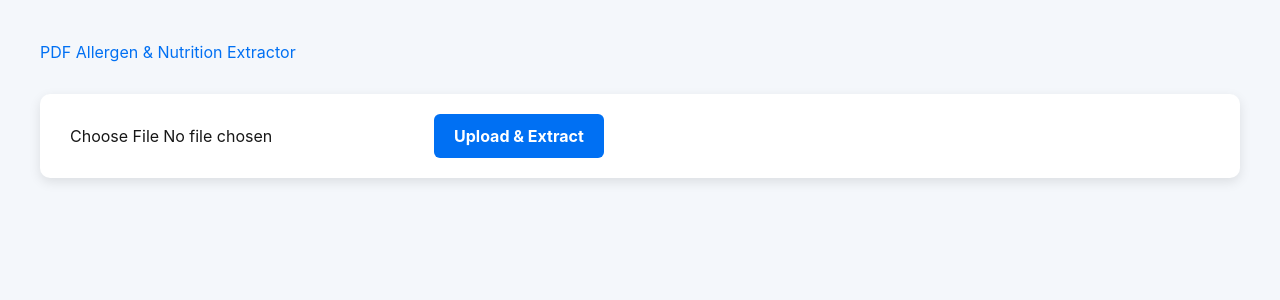
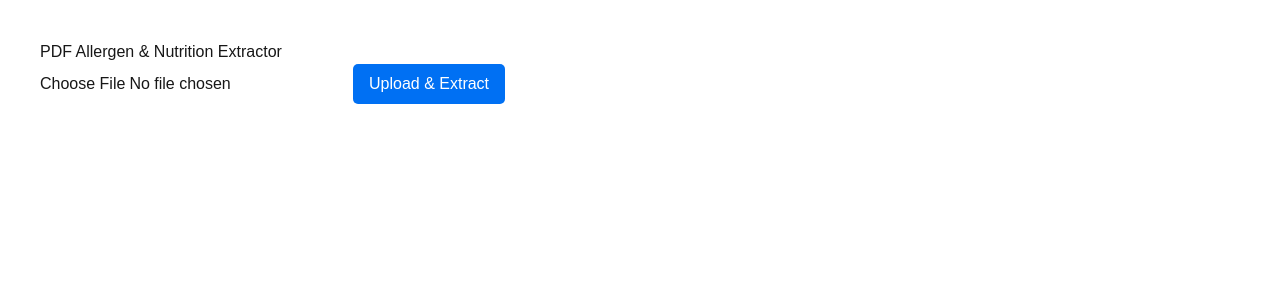
Before and after one commit to turyatemba/front-end-pdf-extractor, a Next.js app: page / in a window 1280 px wide. Shown: the top 300 px of the page. Built offline with nearby package versions, Linux system fonts and the light colour scheme.

Commit message:
Update page.tsx

```diff
--- a/app/page.tsx
+++ b/app/page.tsx
@@ -1,3 +1,4 @@
+
 "use client";
 
 import { useState } from "react";
@@ -5,12 +6,14 @@ import { useState } from "react";
 export default function Home() {
   const [file, setFile] = useState<File | null>(null);
   const [result, setResult] = useState<any>(null);
+  //const [result, setResult] = useState(null);
   const [loading, setLoading] = useState(false);
 
   const uploadPDF = async () => {
     if (!file) return alert("Please select a PDF.");
 
     setLoading(true);
+
     const formData = new FormData();
     formData.append("file", file);
 
@@ -24,133 +27,43 @@ export default function Home() {
     setLoading(false);
   };
 
-  const cardStyle: React.CSSProperties = {
-    background: "#ffffff",
-    padding: "20px",
-    borderRadius: "10px",
-    boxShadow: "0 4px 12px rgba(0,0,0,0.1)",
-    marginTop: "30px",
-  };
+  return (
+    <main style={{ padding: "40px", fontFamily: "sans-serif" }}>
+      <h1>PDF Allergen & Nutrition Extractor</h1>
 
-  const tableStyle: React.CSSProperties = {
-    width: "100%",
-    borderCollapse: "collapse",
-    marginTop: "10px",
-  };
-
-  const thStyle: React.CSSProperties = {
-    background: "#0070f3",
-    color: "white",
-    padding: "10px",
-    textAlign: "left",
-  };
-
-  const tdStyle: React.CSSProperties = {
-    border: "1px solid #ddd",
-    padding: "10px",
-  };
-
-  return (
-    <main style={{ padding: "40px", fontFamily: "Inter, sans-serif", background: "#f4f7fb", minHeight: "100vh" }}>
-      <h1 style={{ color: "#0070f3" }}>PDF Allergen & Nutrition Extractor</h1>
-
-      <div style={cardStyle}>
       <input
   type="file"
   accept="application/pdf"
   onChange={(e) => setFile(e.target.files?.[0] ?? null)}
-          style={{ padding: "10px" }}
         />
 
       <button
         onClick={uploadPDF}
         style={{
           marginLeft: "10px",
-            padding: "10px 20px",
+          padding: "8px 16px",
           cursor: "pointer",
           backgroundColor: "#0070f3",
           color: "white",
-            borderRadius: "6px",
+          borderRadius: "5px",
           border: "none",
-            fontWeight: "bold",
         }}
       >
         Upload & Extract
       </button>
-      </div>
 
-      {loading && (
-        <p style={{ marginTop: "20px", fontSize: "18px" }}>
-          ⏳ Processing PDF…
-        </p>
-      )}
+      {loading && <p style={{ marginTop: "20px" }}>Processing PDF…</p>}
 
       {result && !loading && (
         <div style={{ marginTop: "40px" }}>
+          <h2>Allergens Found</h2>
+          <pre>{JSON.stringify(result.allergens, null, 2)}</pre>
 
-          {/* ALLERGEN TABLE */}
-          <div style={cardStyle}>
-            <h2 style={{ color: "#0070f3" }}>Allergens Found</h2>
-            {Array.isArray(result.allergens) && result.allergens.length > 0 ? (
-              <table style={tableStyle}>
-                <thead>
-                  <tr>
-                    <th style={thStyle}>Allergen</th>
-                  </tr>
-                </thead>
-                <tbody>
-                  {result.allergens.map((a: any, i: number) => (
-                    <tr key={i}>
-                      <td style={tdStyle}>{a}</td>
-                    </tr>
-                  ))}
-                </tbody>
-              </table>
-            ) : (
-              <p>No allergens detected.</p>
-            )}
-          </div>
+          <h2>Nutritional Values</h2>
+          <pre>{JSON.stringify(result.nutrition, null, 2)}</pre>
 
-          {/* NUTRITION TABLE */}
-          <div style={cardStyle}>
-            <h2 style={{ color: "#0070f3" }}>Nutritional Values</h2>
-
-            {result.nutrition && typeof result.nutrition === "object" ? (
-              <table style={tableStyle}>
-                <thead>
-                  <tr>
-                    <th style={thStyle}>Nutrient</th>
-                    <th style={thStyle}>Value</th>
-                  </tr>
-                </thead>
-                <tbody>
-                  {Object.entries(result.nutrition).map(([key, value], i) => (
-                    <tr key={i}>
-                      <td style={tdStyle}>{key}</td>
-                      <td style={tdStyle}>{String(value)}</td>
-                    </tr>
-                  ))}
-                </tbody>
-              </table>
-            ) : (
-              <p>No nutrition data found.</p>
-            )}
-          </div>
-
-          {/* RAW TEXT */}
-          <div style={cardStyle}>
-            <h2 style={{ color: "#0070f3" }}>Raw Text Preview</h2>
-            <pre
-              style={{
-                background: "#f0f4ff",
-                padding: "15px",
-                borderRadius: "8px",
-                whiteSpace: "pre-wrap",
-              }}
-            >
-              {result.raw_text}
-            </pre>
-          </div>
+          <h2>Raw Text Preview</h2>
+          <pre>{result.raw_text}</pre>
         </div>
       )}
     </main>
```
Lines whose indentation alone changed are shown as unchanged.
